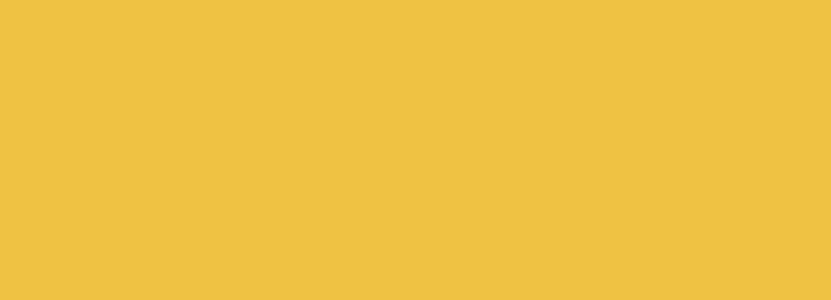
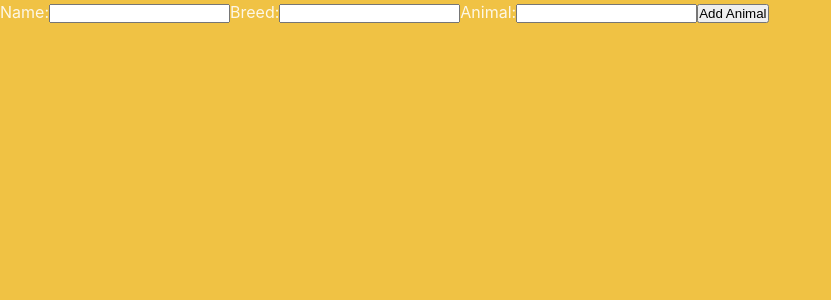
Before and after one commit to Tami1914/PetDopt_V2, a React (Vite) app: page /Adoption in a window 1280 px wide. Before the commit this address had no page. Shown: the top 300 px of the page, without its empty margins (0-831 px from the left). Built offline with nearby package versions, Linux system fonts and the light colour scheme.

Commit message:
firebase database

```diff
--- a/package.json
+++ b/package.json
@@ -14,6 +14,7 @@
     "@fortawesome/free-regular-svg-icons": "^6.5.2",
     "@fortawesome/free-solid-svg-icons": "^6.5.2",
     "@fortawesome/react-fontawesome": "^0.2.0",
+    "firebase": "^10.11.1",
     "react": "^18.2.0",
     "react-dom": "^18.2.0",
     "react-router-dom": "^6.22.3"
--- a/src/App.jsx
+++ b/src/App.jsx
@@ -1,6 +1,7 @@
 import { BrowserRouter, Route, Routes} from "react-router-dom";
 import AnimalShelter from "./pages/animalShelter/AnimalShelter";
 import Home from "./pages/home/Home";
+import Adoption from "./pages/adoption/Adoption";
 
 function App() {
   return (
@@ -10,6 +11,7 @@ function App() {
           <Route path="/" element={<Home/>}/>
           <Route path="/home" element={<Home/>}/>
           <Route path="/AnimalShelter" element={<AnimalShelter/>}/>
+          <Route path="/Adoption" element={<Adoption/>}/>
         </Routes>
       </BrowserRouter>
     </>
--- a/src/assets/components/socialMedia/SocialMedia.css
+++ b/src/assets/components/socialMedia/SocialMedia.css
@@ -82,7 +82,7 @@
     }
 
     .instagram{
-        width: 20%;
+        width: 14%;
         height: 6vw;
         display: flex;
     }
--- /dev/null
+++ b/src/assets/services/firebase/adoptService.js
@@ -0,0 +1,21 @@
+import db from "./firebase.config.js";
+import { push, ref } from "firebase/database";
+
+const refAnimals = ref(db, "/adopt");
+
+const getAllAnimals = () => {
+
+}
+
+const addAnimals = (name, breed, animal) => {
+  return push(refAnimals, {
+    name: name,
+    breed: breed,
+    animal: animal
+  })
+}
+
+export default {
+  getAllAnimals,
+  addAnimals
+}
--- /dev/null
+++ b/src/assets/services/firebase/firebase.config.js
@@ -0,0 +1,22 @@
+// Import the functions you need from the SDKs you need
+import { initializeApp } from "firebase/app";
+// TODO: Add SDKs for Firebase products that you want to use
+// https://firebase.google.com/docs/web/setup#available-libraries
+import { getDatabase } from "firebase/database";
+
+// Your web app's Firebase configuration
+const firebaseConfig = {
+  apiKey: "AIzaSyDDWoynGtmXszpTifJVstLrlf0O75IORso",
+  authDomain: "petdopt-a67b3.firebaseapp.com",
+  projectId: "petdopt-a67b3",
+  storageBucket: "petdopt-a67b3.appspot.com",
+  messagingSenderId: "745061264287",
+  appId: "1:745061264287:web:c2b71304dc89ea21c22baa"
+};
+
+// Initialize Firebase
+const app = initializeApp(firebaseConfig);
+
+const db = getDatabase(app);
+
+export default db;
--- /dev/null
+++ b/src/pages/adoption/Adoption.jsx
@@ -0,0 +1,51 @@
+import { useState } from "react";
+import AdoptService from "../../assets/services/firebase/adoptService";
+
+function Adoption() {
+  const [name, setName] = useState("");
+  const [breed, setBreed] = useState("");
+  const [animal, setAnimal] = useState("");
+
+  const changeName = (e) => {
+    setName(e.target.value)
+  }
+
+  const changeBreed = (e) => {
+    setBreed(e.target.value)
+  }
+
+  const changeAnimal = (e) => {
+    setAnimal(e.target.value)
+  }
+
+  const addNewAnimals = (e) => {
+    e.preventDefault();
+
+    saveAnimals(e.target.name.value, e.target.breed.value,
+    e.target.animal.value);
+  }
+
+  const saveAnimals = (name, breed, animal) => {
+    AdoptService.addAnimals(name, breed, animal).then((response) => {
+      console.log("ok lo guardaste")
+    })
+  }
+
+
+  return (
+    <>
+      <form onSubmit={addNewAnimals}>
+        <label htmlFor="name">Name:</label>
+        <input type="text" id="name" name="name" value={name} onChange={changeName} />
+        <label htmlFor="name">Breed:</label>
+        <input type="text" id="breed" name="breed" value={breed} onChange={changeBreed} />
+        <label htmlFor="name">Animal:</label>
+        <input type="text" id="animal" name="animal" value={animal} onChange={changeAnimal} />
+
+        <button type="submit">Add Animal</button>
+      </form>
+    </>
+  )
+}
+
+export default Adoption;
```
Also changed, not shown: 1 other file (tests, documents, lock files or other folders).
